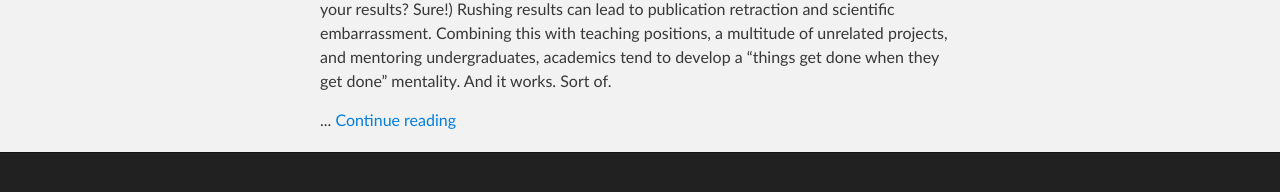
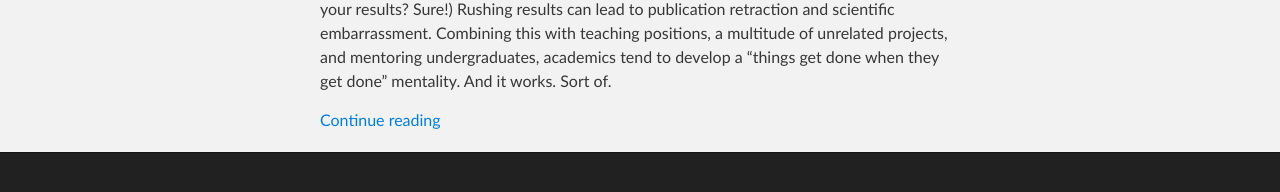
Before and after one commit to vgm64/vgm64.github.io, a Jekyll site: the page built from index.html, in a window 1280 px wide. Shown: the part 551-743 px from the top of the page. Built offline with Jekyll 4.4.1, drawn with Linux system fonts in a browser that asks for light colours.

```diff
--- a/_layouts/default.html
+++ b/_layouts/default.html
@@ -47,7 +47,7 @@
       <div style="color:888888;margin-left:20px;font-size:80%">
         Posted {{ newest_post.date | date: "%B %d, %Y" }}
       </div>
-      {{ newest_post.excerpt }} ... <a href="{{ newest_post.url }}">Continue reading</a>
+      {{ newest_post.excerpt }} <a href="{{ newest_post.url }}">Continue reading</a>
       </section>
     </div>
     </body>
```
